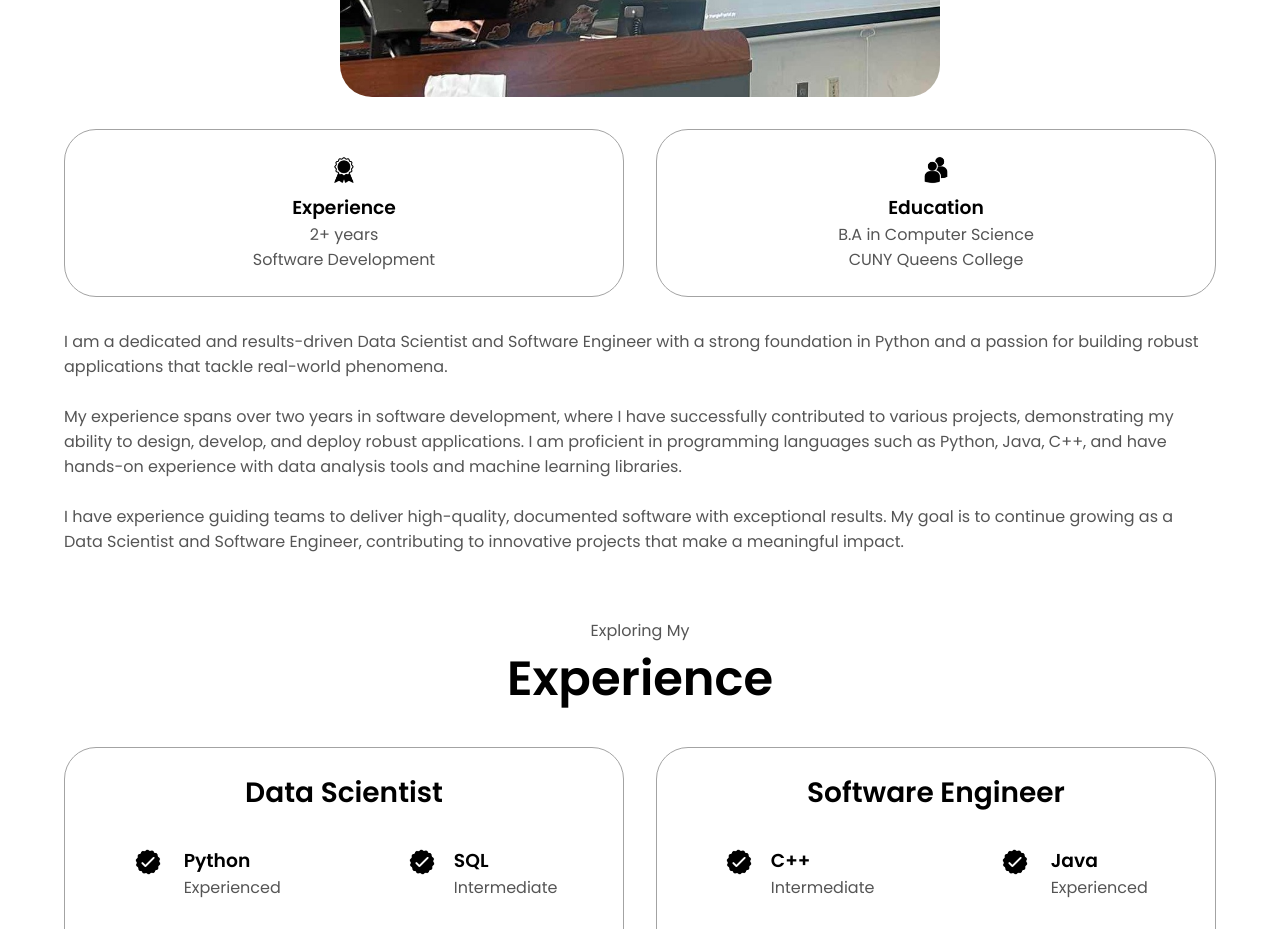
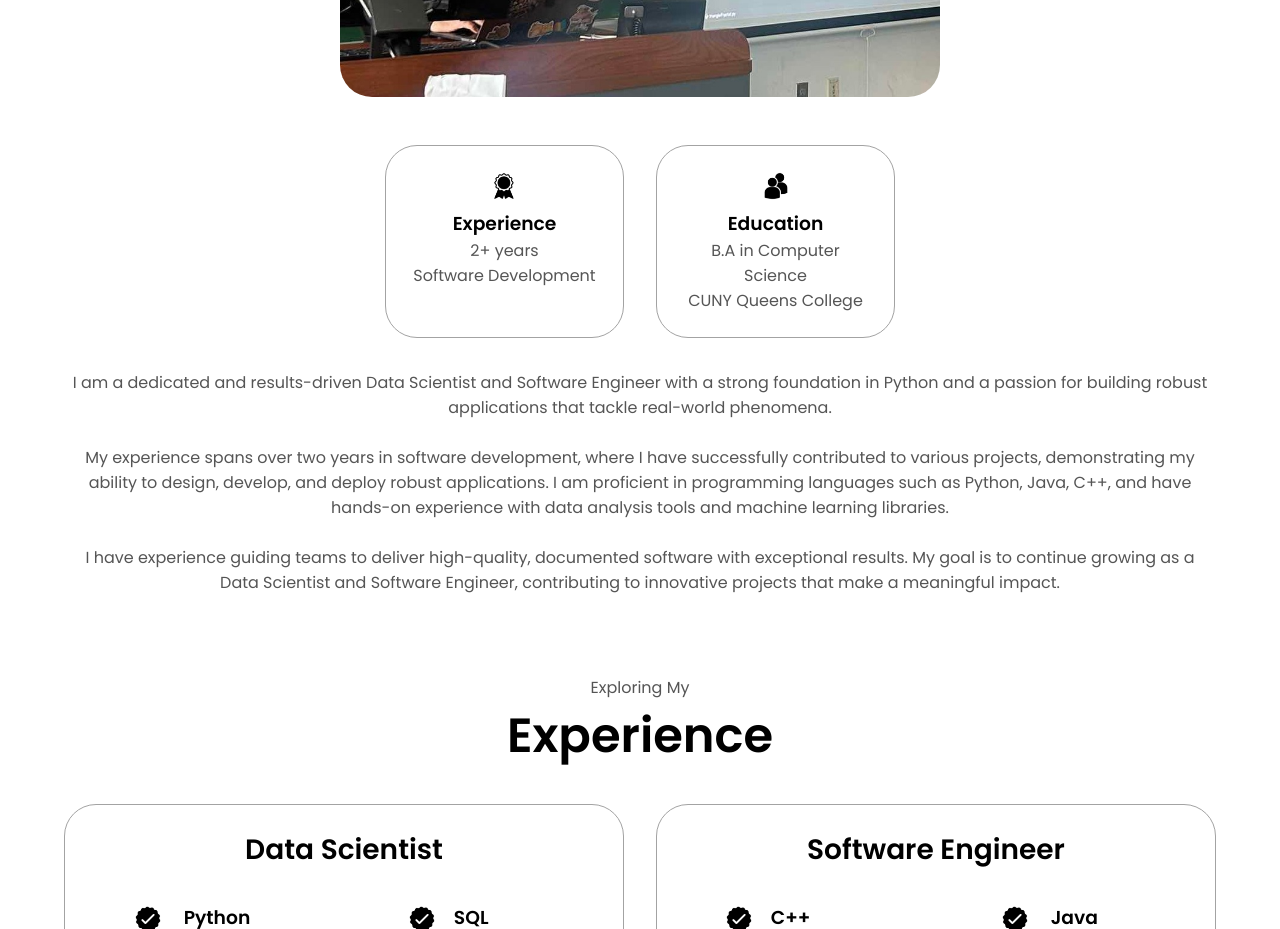
Before and after one commit to bryan3342/Personal-Portoflio-2025, a plain HTML site: page index.html in a window 1280 px wide. Shown: the part 1780-2709 px from the top of the page. Drawn offline with Linux system fonts and the light colour scheme.

Commit message:
Changed visuals on MacBook devices

```diff
--- a/mediaqueries.css
+++ b/mediaqueries.css
@@ -41,9 +41,16 @@
     }
     .about-containers {
         margin-top: 0;
+        flex-wrap: wrap;
     }
+    .about-details-container {
+        flex-direction: column;
+        justify-content: center;
+        align-items: center;
+        text-align: center;
+        padding: 1rem 0;
 }
-
+}
 @media screen and (max-width:600px) {
     #contact,
     footer {
```
